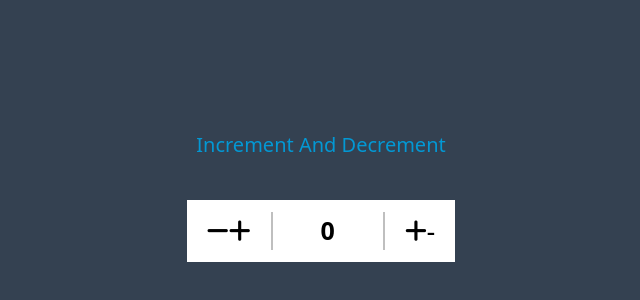
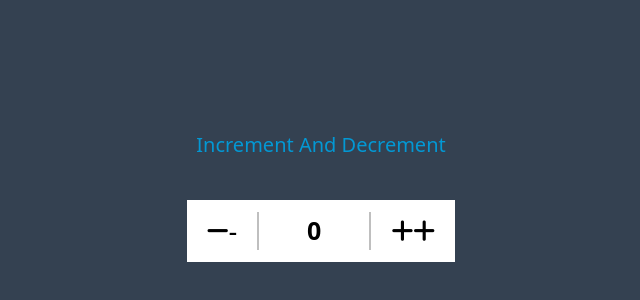
Before and after one commit to saurabh19062003dwivedi/increment_decrement, a plain HTML site: page index.html in a window 1280 px wide. Shown: the part 204-504 px from the top of the page, without its empty margins (319-959 px from the left). Drawn offline with nearby package versions, Linux system fonts and the light colour scheme.

Commit message:
Update index.html

```diff
--- a/index.html
+++ b/index.html
@@ -19,7 +19,7 @@
         <div class=" bg-white flex text-[25px] text-[#344151]rounded-sm gap-12 p-3 px-5 ">
             <!-- minus vala button  -->
             <button onclick="decrement()" class="border-r-2 border-[#bfbfbf] pr-5 ">
-                <i class="fa-solid fa-minus">+</i>
+                <i class="fa-solid fa-minus">-</i>
             </button>
 
 
@@ -30,7 +30,7 @@
 
             <!-- plus vala button  -->
             <button onclick="increment()" class="border-l-2 border-[#bfbfbf] pl-5 ">
-                <i class="fa-solid fa-plus">-</i>
+                <i class="fa-solid fa-plus">+</i>
             </button>
         </div>
     </div>
```
